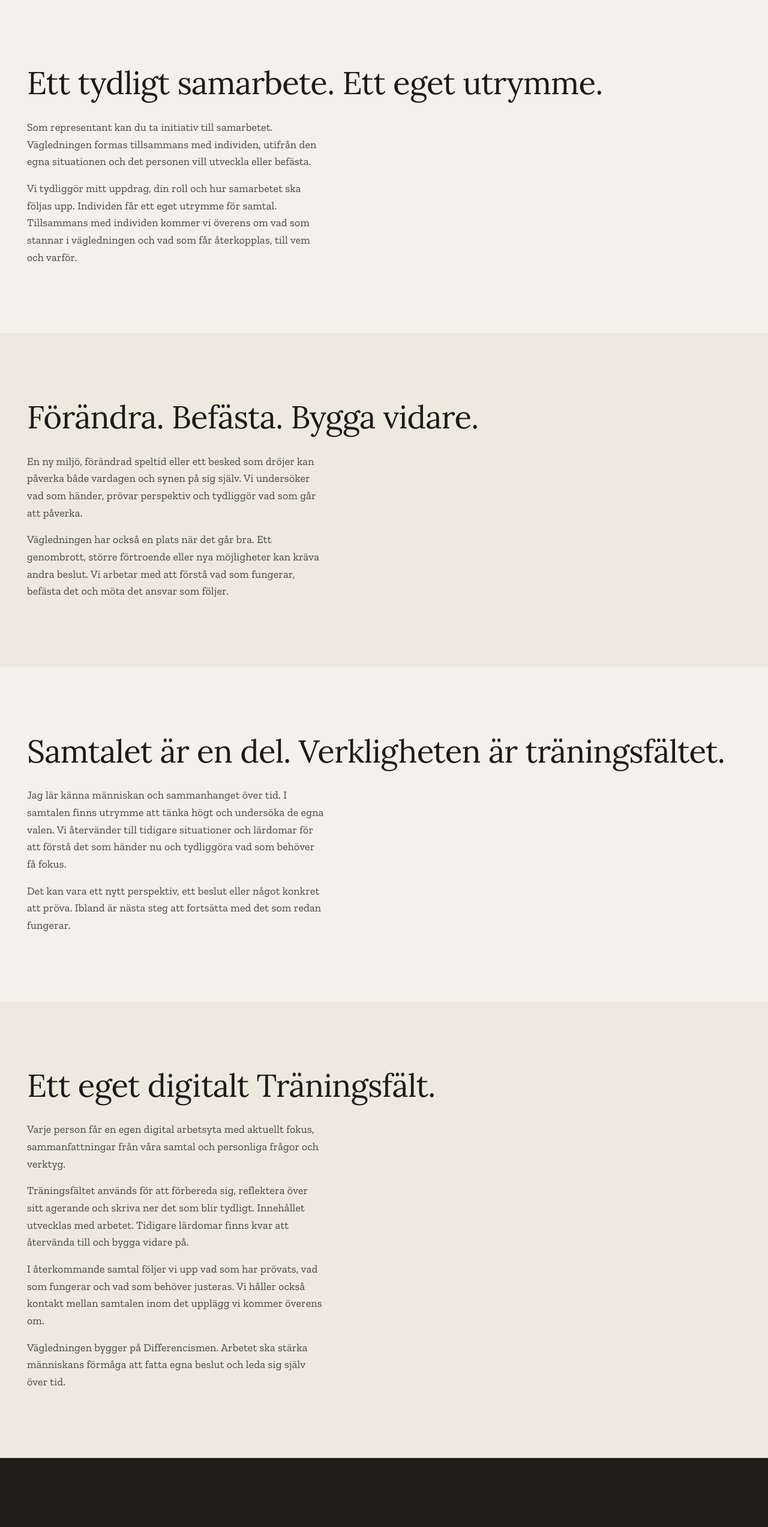
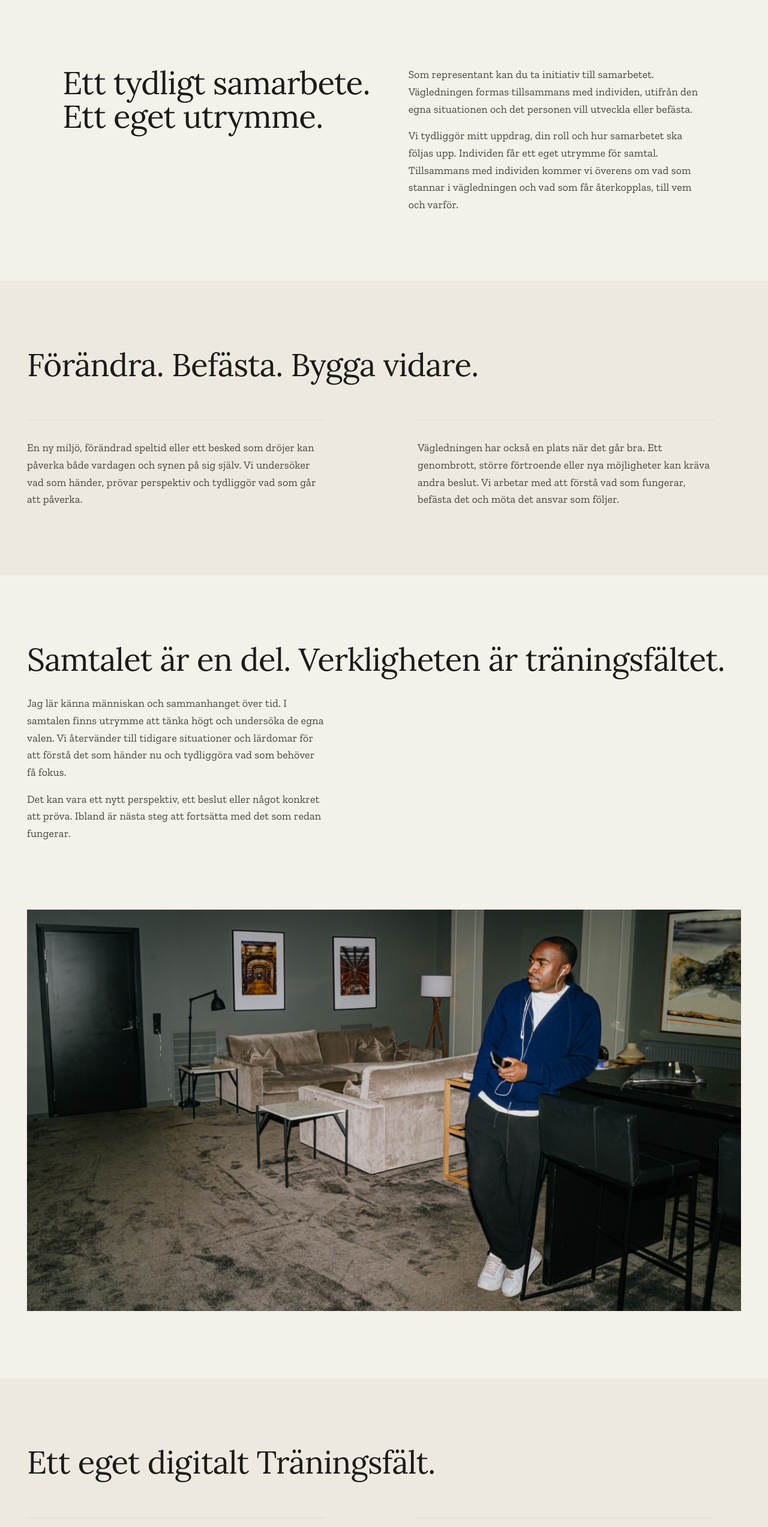
Before and after one commit to Alexandersalzer/differenceconsulting-new, a website: page tjanster-representant.html in a window 1280 px wide. Shown: the part 1473-4018 px from the top of the page at 60% size. Drawn offline with nearby package versions, Linux system fonts and the light colour scheme.

Commit message:
Tjänstesidorna: centrerad Split, Träningsfältet i två delar, bild på Representant
- Individ: "Det börjar med dig." som centrerad Split, Träningsfältet i två delar
- Representant: centrerad Split, Förändra i två spalter, bild under Samtalet,
  Träningsfältet i två delar
- Klubb: Träningsfältet i två delar; oanvända spaltregler borttagna

Co-Authored-By: Claude Opus 5.5 <noreply@anthropic.com>

```diff
--- a/css/main.css
+++ b/css/main.css
@@ -2655,20 +2655,13 @@ html.js .reveal-seq > * { opacity: calc(0.16 + 0.84 * var(--lit, 0)); }
 /* Klubb: två stycken sida vid sida under rubriken, var och en med en tunn
    linje överst - samma formspråk som Grundlagarnas spalter. */
 .kl-pair { display: grid; gap: var(--space-lg); margin-top: var(--stack-3); }
-.kl-pair > p { border-top: var(--hairline-w) solid var(--hairline); padding-top: var(--space-md); margin: 0; }
-.section--alt .kl-pair > p { border-color: var(--hairline-alt); }
+.kl-pair > * { border-top: var(--hairline-w) solid var(--hairline); padding-top: var(--space-md); margin: 0; }
+.section--alt .kl-pair > * { border-color: var(--hairline-alt); }
 @media (min-width: 860px) {
   .kl-pair { grid-template-columns: 1fr 1fr; column-gap: var(--space-xl); }
 }
-/* Klubb: Träningsfältet som underrubrik, texten i två spalter på desktop så att
-   sektionen inte blir en lång textvägg; datorbilden under i full bredd. */
+/* Klubb: Träningsfältet som underrubrik (två delar via .kl-pair); datorbilden under i full bredd. */
 .kl-sub { margin-top: var(--space-xl); }
-.kl-cols > p { margin: 0 0 var(--space-sm); break-inside: avoid; }
-/* Två spalter à cirka 48ch, samma radlängd som övrig brödtext. */
-.page-individ .kl-cols { max-width: calc(96ch + var(--space-xl)); }
-@media (min-width: 860px) {
-  .kl-cols { columns: 2; column-gap: var(--space-xl); }
-}
 .kl-wide { margin-top: var(--space-xl); aspect-ratio: 16 / 9; }
 
 /* ==========================================================================
@@ -2689,6 +2682,15 @@ html.js .reveal-seq > * { opacity: calc(0.16 + 0.84 * var(--lit, 0)); }
 .c-hero__lead { margin: var(--stack-2) auto 0; max-width: 46ch; }
 .page-individ .c-hero .dc-hero__intro { margin-inline: auto; }
 .c-hero__img { width: min(880px, 100%); aspect-ratio: 2400 / 1816; }
+/* Centrerad Split: rubrik och text behåller sin form (vänsterställd text,
+   rubriken på två rader), men paret står mitt på sidan. */
+@media (min-width: 760px) {
+  .grid--2-40.c-split { grid-template-columns: auto minmax(0, 48ch); justify-content: center; column-gap: var(--space-lg); }
+  .c-split h2 { max-width: 5em; }
+  /* Rubrik med två meningar: en mening per rad, kolumnen lika bred som den längsta. */
+  .c-split--phrases h2 { max-width: none; }
+  .c-split--phrases .ind-phrase { display: block; }
+}
 .dc-card__title { color: var(--on-ink); max-width: 20ch; }
 .dc-card__body { margin-top: var(--space-sm); max-width: 44ch; color: rgba(244, 241, 234, 0.85); }
 .dc-quote__body { margin-top: var(--space-lg); max-width: 56ch; }
--- a/tjanster-representant.html
+++ b/tjanster-representant.html
@@ -99,29 +99,33 @@
       </div>
     </section>
 
-    <!-- Ett tydligt samarbete. Ett eget utrymme. - ljus, Masthead -->
+    <!-- Ett tydligt samarbete. Ett eget utrymme. - ljus, centrerad Split som
+         "Det börjar med dig." på Individ: en mening per rad i rubriken -->
     <section class="section">
-      <div class="container reveal">
-        <h2 class="h2"><span class="ind-phrase">Ett tydligt samarbete.</span> <span class="ind-phrase">Ett eget utrymme.</span></h2>
-        <div class="body stack-sm" style="margin-top:var(--stack-2);">
+      <div class="container grid grid--2-40 c-split c-split--phrases">
+        <div class="reveal">
+          <h2 class="h2"><span class="ind-phrase">Ett tydligt samarbete.</span> <span class="ind-phrase">Ett eget utrymme.</span></h2>
+        </div>
+        <div class="body stack-sm reveal">
           <p>Som representant kan du ta initiativ till samarbetet. Vägledningen formas tillsammans med individen, utifrån den egna situationen och det personen vill utveckla eller befästa.</p>
           <p>Vi tydliggör mitt uppdrag, din roll och hur samarbetet ska följas upp. Individen får ett eget utrymme för samtal. Tillsammans med individen kommer vi överens om vad som stannar i vägledningen och vad som får återkopplas, till vem och varför.</p>
         </div>
       </div>
     </section>
 
-    <!-- Förändra. Befästa. Bygga vidare. - beige, Masthead -->
+    <!-- Förändra. Befästa. Bygga vidare. - beige, rubrik över två spalter med tunn linje
+         (när det skaver / när det går bra), som Klubbs samarbetssektion -->
     <section class="section section--alt">
       <div class="container reveal">
         <h2 class="h2">Förändra. Befästa. Bygga vidare.</h2>
-        <div class="body stack-sm" style="margin-top:var(--stack-2);">
-          <p>En ny miljö, förändrad speltid eller ett besked som dröjer kan påverka både vardagen och synen på sig själv. Vi undersöker vad som händer, prövar perspektiv och tydliggör vad som går att påverka.</p>
-          <p>Vägledningen har också en plats när det går bra. Ett genombrott, större förtroende eller nya möjligheter kan kräva andra beslut. Vi arbetar med att förstå vad som fungerar, befästa det och möta det ansvar som följer.</p>
+        <div class="kl-pair">
+          <p class="body">En ny miljö, förändrad speltid eller ett besked som dröjer kan påverka både vardagen och synen på sig själv. Vi undersöker vad som händer, prövar perspektiv och tydliggör vad som går att påverka.</p>
+          <p class="body">Vägledningen har också en plats när det går bra. Ett genombrott, större förtroende eller nya möjligheter kan kräva andra beslut. Vi arbetar med att förstå vad som fungerar, befästa det och möta det ansvar som följer.</p>
         </div>
       </div>
     </section>
 
-    <!-- Samtalet är en del. Verkligheten är träningsfältet. - ljus, Masthead -->
+    <!-- Samtalet är en del. Verkligheten är träningsfältet. - ljus, Masthead, bilden under i full bredd -->
     <section class="section">
       <div class="container reveal">
         <h2 class="h2"><span class="ind-phrase">Samtalet är en del.</span> <span class="ind-phrase">Verkligheten är träningsfältet.</span></h2>
@@ -129,18 +133,26 @@
           <p>Jag lär känna människan och sammanhanget över tid. I samtalen finns utrymme att tänka högt och undersöka de egna valen. Vi återvänder till tidigare situationer och lärdomar för att förstå det som händer nu och tydliggöra vad som behöver få fokus.</p>
           <p>Det kan vara ett nytt perspektiv, ett beslut eller något konkret att pröva. Ibland är nästa steg att fortsätta med det som redan fungerar.</p>
         </div>
+        <div class="media kl-wide">
+          <img decoding="async" width="2400" height="1792" src="assets/joakimhallfoto_260822_238.jpg" alt="Rickson lutad mot en bardisk med telefonen i handen" loading="lazy" style="object-position: 50% 85%;" />
+        </div>
       </div>
     </section>
 
-    <!-- Ett eget digitalt Träningsfält - beige, Masthead -->
+    <!-- Ett eget digitalt Träningsfält - beige, rubrik över två delar med tunn linje överst
+         (som Träningsfältet på Individ) -->
     <section class="section section--alt">
       <div class="container reveal">
         <h2 class="h2">Ett eget digitalt Träningsfält.</h2>
-        <div class="body stack-sm" style="margin-top:var(--stack-2);">
-          <p>Varje person får en egen digital arbetsyta med aktuellt fokus, sammanfattningar från våra samtal och personliga frågor och verktyg.</p>
-          <p>Träningsfältet används för att förbereda sig, reflektera över sitt agerande och skriva ner det som blir tydligt. Innehållet utvecklas med arbetet. Tidigare lärdomar finns kvar att återvända till och bygga vidare på.</p>
-          <p>I återkommande samtal följer vi upp vad som har prövats, vad som fungerar och vad som behöver justeras. Vi håller också kontakt mellan samtalen inom det upplägg vi kommer överens om.</p>
-          <p>Vägledningen bygger på Differencismen. Arbetet ska stärka människans förmåga att fatta egna beslut och leda sig själv över tid.</p>
+        <div class="kl-pair">
+          <div class="body stack-sm">
+            <p>Varje person får en egen digital arbetsyta med aktuellt fokus, sammanfattningar från våra samtal och personliga frågor och verktyg.</p>
+            <p>Träningsfältet används för att förbereda sig, reflektera över sitt agerande och skriva ner det som blir tydligt. Innehållet utvecklas med arbetet. Tidigare lärdomar finns kvar att återvända till och bygga vidare på.</p>
+          </div>
+          <div class="body stack-sm">
+            <p>I återkommande samtal följer vi upp vad som har prövats, vad som fungerar och vad som behöver justeras. Vi håller också kontakt mellan samtalen inom det upplägg vi kommer överens om.</p>
+            <p>Vägledningen bygger på Differencismen. Arbetet ska stärka människans förmåga att fatta egna beslut och leda sig själv över tid.</p>
+          </div>
         </div>
       </div>
     </section>
```
Also changed, not shown: tjanster-individ.html (+15 -8 lines), tjanster-klubb.html (+11 -7 lines).
